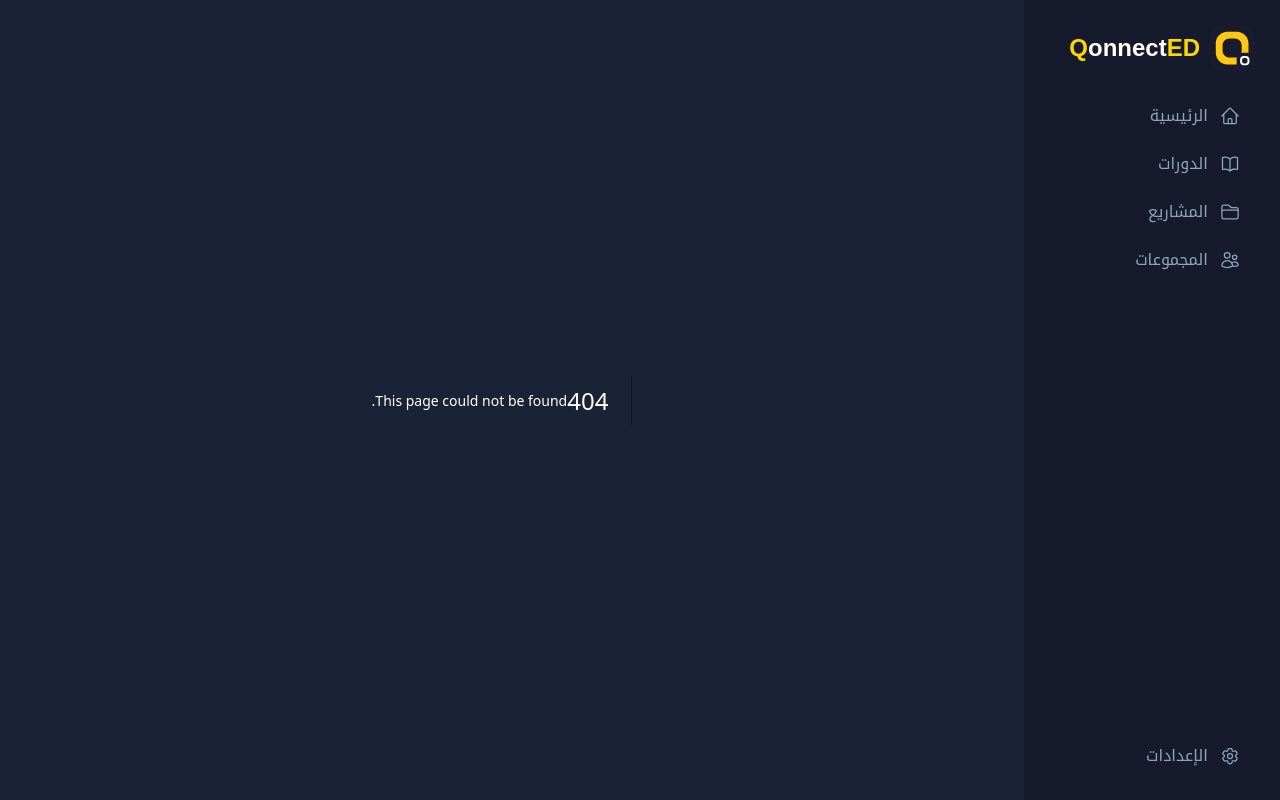
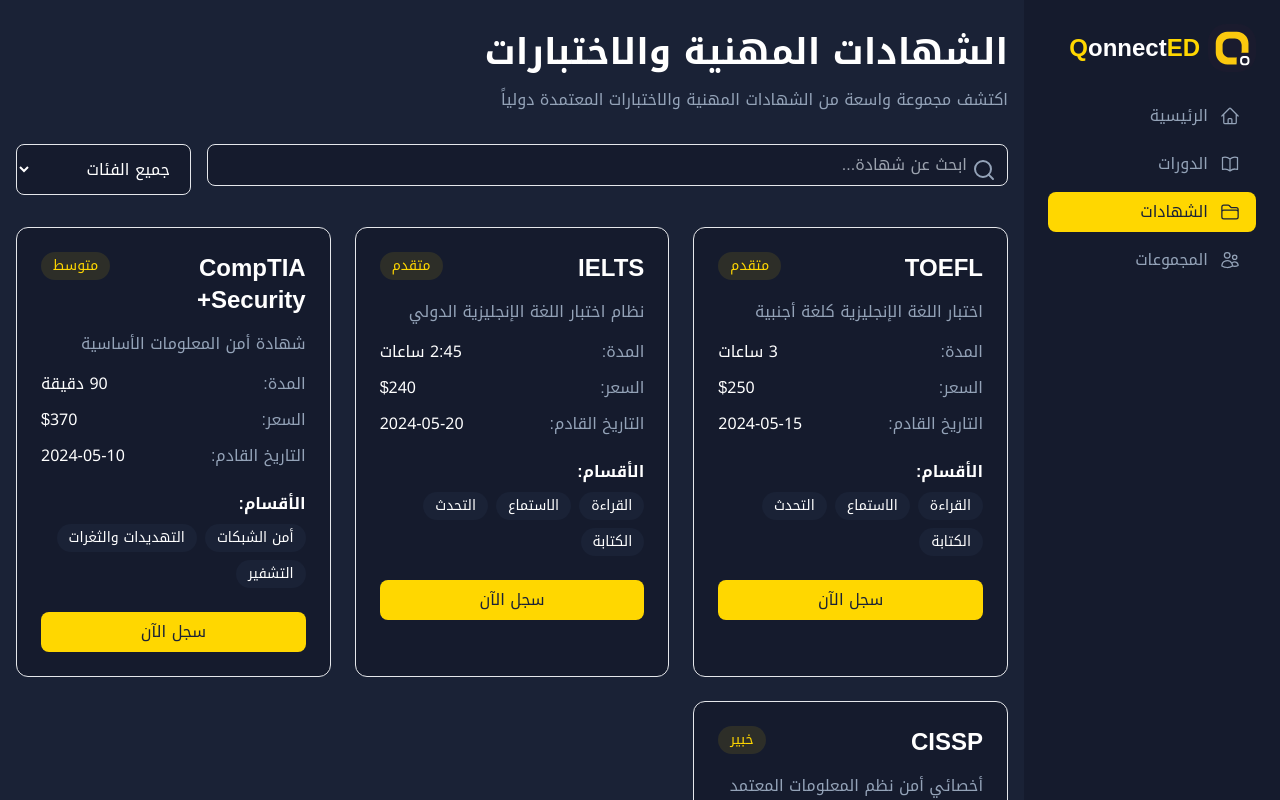
Before and after one commit to enki-somer/Qonnected, a Next.js app: page /certifications in a window 1280 px wide. Before the commit this address had no page. Shown: the top 800 px of the page. Built offline with nearby package versions, Linux system fonts and the light colour scheme.

Commit message:
added certification page and enhanced the hero section

```diff
--- /dev/null
+++ b/app/certifications/layout.tsx
@@ -0,0 +1,13 @@
+export const metadata = {
+  title: "QonnectED",
+  description:
+    "اكتشف واختبر نفسك في مجموعة متنوعة من الشهادات المهنية والاختبارات المعتمدة دولياً",
+};
+
+export default function CertificationsLayout({
+  children,
+}: {
+  children: React.ReactNode;
+}) {
+  return <>{children}</>;
+}
--- /dev/null
+++ b/app/certifications/page.tsx
@@ -0,0 +1,164 @@
+"use client";
+
+import { useState } from "react";
+import { motion } from "framer-motion";
+import { Search } from "lucide-react";
+
+const certificationCategories = [
+  {
+    id: "language",
+    name: "اختبارات اللغة",
+    exams: [
+      {
+        id: "toefl",
+        name: "TOEFL",
+        description: "اختبار اللغة الإنجليزية كلغة أجنبية",
+        level: "متقدم",
+        duration: "3 ساعات",
+        sections: ["القراءة", "الاستماع", "التحدث", "الكتابة"],
+        price: "$250",
+        nextDate: "2024-05-15",
+      },
+      {
+        id: "ielts",
+        name: "IELTS",
+        description: "نظام اختبار اللغة الإنجليزية الدولي",
+        level: "متقدم",
+        duration: "2:45 ساعات",
+        sections: ["القراءة", "الاستماع", "التحدث", "الكتابة"],
+        price: "$240",
+        nextDate: "2024-05-20",
+      },
+    ],
+  },
+  {
+    id: "tech",
+    name: "الشهادات التقنية",
+    exams: [
+      {
+        id: "comptia",
+        name: "CompTIA Security+",
+        description: "شهادة أمن المعلومات الأساسية",
+        level: "متوسط",
+        duration: "90 دقيقة",
+        sections: ["أمن الشبكات", "التهديدات والثغرات", "التشفير"],
+        price: "$370",
+        nextDate: "2024-05-10",
+      },
+      {
+        id: "cissp",
+        name: "CISSP",
+        description: "أخصائي أمن نظم المعلومات المعتمد",
+        level: "خبير",
+        duration: "6 ساعات",
+        sections: ["إدارة المخاطر", "أمن الشبكات", "تطوير البرمجيات الآمنة"],
+        price: "$699",
+        nextDate: "2024-06-01",
+      },
+    ],
+  },
+];
+
+export default function CertificationsPage() {
+  const [searchQuery, setSearchQuery] = useState("");
+  const [selectedCategory, setSelectedCategory] = useState("all");
+
+  const filteredCertifications = certificationCategories.flatMap((category) =>
+    category.exams.filter(
+      (exam) =>
+        (selectedCategory === "all" || category.id === selectedCategory) &&
+        (exam.name.toLowerCase().includes(searchQuery.toLowerCase()) ||
+          exam.description.toLowerCase().includes(searchQuery.toLowerCase()))
+    )
+  );
+
+  return (
+    <div className="container mx-auto px-4 py-8">
+      {/* Header */}
+      <div className="mb-8">
+        <h1 className="text-4xl font-bold mb-4">
+          الشهادات المهنية والاختبارات
+        </h1>
+        <p className="text-text-muted">
+          اكتشف مجموعة واسعة من الشهادات المهنية والاختبارات المعتمدة دولياً
+        </p>
+      </div>
+
+      {/* Search and Filter */}
+      <div className="flex flex-col md:flex-row gap-4 mb-8">
+        <div className="relative flex-1">
+          <Search className="absolute right-3 top-1/2 -translate-y-1/2 text-text-muted" />
+          <input
+            type="text"
+            placeholder="ابحث عن شهادة..."
+            className="w-full pl-4 pr-10 py-2 rounded-lg bg-primary-dark border border-primary-light/10 focus:border-accent focus:ring-1 focus:ring-accent outline-none"
+            value={searchQuery}
+            onChange={(e) => setSearchQuery(e.target.value)}
+          />
+        </div>
+        <select
+          className="px-4 py-2 rounded-lg bg-primary-dark border border-primary-light/10 focus:border-accent focus:ring-1 focus:ring-accent outline-none"
+          value={selectedCategory}
+          onChange={(e) => setSelectedCategory(e.target.value)}
+        >
+          <option value="all">جميع الفئات</option>
+          {certificationCategories.map((category) => (
+            <option key={category.id} value={category.id}>
+              {category.name}
+            </option>
+          ))}
+        </select>
+      </div>
+
+      {/* Certifications Grid */}
+      <div className="grid grid-cols-1 md:grid-cols-2 lg:grid-cols-3 gap-6">
+        {filteredCertifications.map((exam) => (
+          <motion.div
+            key={exam.id}
+            initial={{ opacity: 0, y: 20 }}
+            animate={{ opacity: 1, y: 0 }}
+            className="bg-primary-dark rounded-xl p-6 border border-primary-light/10 hover:border-accent transition-colors"
+          >
+            <div className="flex justify-between items-start mb-4">
+              <h3 className="text-2xl font-bold">{exam.name}</h3>
+              <span className="px-3 py-1 bg-accent/10 text-accent rounded-full text-sm">
+                {exam.level}
+              </span>
+            </div>
+            <p className="text-text-muted mb-4">{exam.description}</p>
+            <div className="space-y-3">
+              <div className="flex justify-between">
+                <span className="text-text-muted">المدة:</span>
+                <span>{exam.duration}</span>
+              </div>
+              <div className="flex justify-between">
+                <span className="text-text-muted">السعر:</span>
+                <span>{exam.price}</span>
+              </div>
+              <div className="flex justify-between">
+                <span className="text-text-muted">التاريخ القادم:</span>
+                <span>{exam.nextDate}</span>
+              </div>
+            </div>
+            <div className="mt-6">
+              <h4 className="font-semibold mb-2">الأقسام:</h4>
+              <div className="flex flex-wrap gap-2">
+                {exam.sections.map((section) => (
+                  <span
+                    key={section}
+                    className="px-3 py-1 bg-primary rounded-full text-sm"
+                  >
+                    {section}
+                  </span>
+                ))}
+              </div>
+            </div>
+            <button className="w-full mt-6 px-4 py-2 bg-accent hover:bg-accent/90 text-primary font-medium rounded-lg transition-colors">
+              سجل الآن
+            </button>
+          </motion.div>
+        ))}
+      </div>
+    </div>
+  );
+}
--- a/app/globals.css
+++ b/app/globals.css
@@ -47,3 +47,19 @@
   scrollbar-width: thin;
   scrollbar-color: #FFD700 #1a2236;
 }
+
+@keyframes gradient {
+  0% {
+    background-position: 0% 50%;
+  }
+  50% {
+    background-position: 100% 50%;
+  }
+  100% {
+    background-position: 0% 50%;
+  }
+}
+
+.animate-gradient {
+  animation: gradient 3s ease infinite;
+}
--- a/components/MainContent.tsx
+++ b/components/MainContent.tsx
@@ -204,37 +204,49 @@ export default function MainContent() {
             <div className="inline-flex items-center gap-2 text-accent mb-6 bg-accent/10 px-3 py-1 rounded-full animate-float">
               <Sparkles className="w-4 h-4 animate-pulse" />
               <span className="text-sm font-medium">
-                منصة التعلم الشاملة باللغة العربية
+                منصة تعليمية متكاملة مع شهادات معتمدة دولياً
               </span>
             </div>
 
             {/* Main Heading */}
             <h1 className="text-3xl sm:text-4xl md:text-5xl lg:text-6xl font-bold mb-4 leading-tight">
               <span className="inline-block animate-slideFromRight">
-                تعلم مهارات المستقبل
+                طور مستقبلك المهني
               </span>
               <span className="text-accent block mt-2 animate-slideFromLeft">
-                بأسلوب تفاعلي وممتع
+                بشهادات معتمدة عالمياً
               </span>
             </h1>
 
             {/* Description */}
             <p className="text-text-muted text-base sm:text-lg md:text-xl max-w-2xl mb-8 animate-fadeIn">
-              منصة تعليمية متكاملة تقدم دورات في البرمجة، التصميم، إدارة
-              الأعمال، اللغات، والتسويق الرقمي مع مشاريع عملية ومجتمع نشط
+              ارتقِ بمسارك المهني مع منصة متكاملة تجمع بين التعليم التفاعلي
+              والشهادات المعتمدة دولياً. من TOEFL و IELTS إلى شهادات الأمن
+              السيبراني والتقنية
             </p>
 
             {/* CTA Buttons */}
             <div className="flex flex-col sm:flex-row gap-4 mb-12">
-              <button className="group w-full sm:w-auto bg-accent hover:bg-accent-hover text-primary px-6 py-3 rounded-lg font-medium flex items-center justify-center gap-2 transition-all duration-300 hover:scale-105 animate-slideUp">
-                <Play className="w-5 h-5 group-hover:animate-pulse" />
-                ابدأ التعلم مجاناً
-                <div className="absolute inset-0 rounded-lg bg-white/20 group-hover:scale-110 transition-transform duration-300 opacity-0 group-hover:opacity-10" />
-              </button>
+              <Link
+                href="/certifications"
+                className="group relative w-full sm:w-auto px-6 py-3 rounded-xl font-medium flex items-center justify-center gap-2 transition-all duration-500 animate-slideUp transform-gpu hover:scale-105 overflow-hidden"
+              >
+                <div className="absolute inset-0 bg-gradient-to-r from-accent via-primary-light to-accent bg-[length:200%_100%] animate-gradient"></div>
+                <div className="relative flex items-center gap-2 text-primary font-semibold">
+                  <Trophy className="w-5 h-5" />
+                  <span>اكتشف الشهادات المهنية</span>
+                </div>
+                {/* 3D Effect Layers */}
+                <div className="absolute inset-0 rounded-xl bg-black/20 transform translate-y-1 scale-[0.98] blur-sm transition-transform duration-500 group-hover:translate-y-2"></div>
+                <div className="absolute inset-0 rounded-xl bg-black/10 transform translate-y-2 scale-[0.96] blur-md transition-transform duration-500 group-hover:translate-y-3"></div>
+                {/* Shine Effect */}
+                <div className="absolute inset-0 opacity-0 group-hover:opacity-20 bg-gradient-to-r from-transparent via-white to-transparent translate-x-[-100%] group-hover:translate-x-[100%] transition-all duration-1000"></div>
+              </Link>
               <Link
                 href="/courses"
                 className="group w-full sm:w-auto bg-primary-dark hover:bg-primary/80 text-text px-6 py-3 rounded-lg font-medium flex items-center justify-center gap-2 transition-all duration-300 hover:scale-105 border border-white/10 animate-slideUp"
               >
+                <BookOpen className="w-5 h-5" />
                 استكشف الدورات
                 <div className="absolute inset-0 rounded-lg bg-accent/20 group-hover:scale-110 transition-transform duration-300 opacity-0 group-hover:opacity-10" />
               </Link>
@@ -280,10 +292,11 @@ export default function MainContent() {
                   <div className="space-y-4">
                     {[
                       {
-                        icon: Users,
-                        title: "مجتمع تعليمي متكامل",
-                        description: "بيئة تفاعلية تجمع المتعلمين والخبراء",
-                        gradient: "from-blue-500/20 to-purple-500/20",
+                        icon: Trophy,
+                        title: "شهادات معتمدة دولياً",
+                        description:
+                          "من TOEFL و IELTS إلى شهادات الأمن السيبراني",
+                        gradient: "from-yellow-500/20 to-orange-500/20",
                         delay: "0",
                       },
                       {
@@ -295,10 +308,10 @@ export default function MainContent() {
                         delay: "150",
                       },
                       {
-                        icon: Trophy,
-                        title: "شهادات معتمدة",
-                        description: "توثيق رسمي لمهاراتك ومستوى إنجازك",
-                        gradient: "from-yellow-500/20 to-orange-500/20",
+                        icon: Users,
+                        title: "مجتمع تعليمي متكامل",
+                        description: "بيئة تفاعلية تجمع المتعلمين والخبراء",
+                        gradient: "from-blue-500/20 to-purple-500/20",
                         delay: "300",
                       },
                     ].map((item, index) => (
--- a/components/Sidebar.tsx
+++ b/components/Sidebar.tsx
@@ -17,7 +17,7 @@ import {
 const navigationItems = [
   { name: "الرئيسية", href: "/", icon: HomeIcon },
   { name: "الدورات", href: "/courses", icon: BookOpenIcon },
-  { name: "المشاريع", href: "/projects", icon: FolderIcon },
+  { name: "الشهادات", href: "/certifications", icon: FolderIcon },
   { name: "المجموعات", href: "/teams", icon: UsersIcon },
 ];
 
@@ -61,6 +61,10 @@ export default function Sidebar() {
         `}
       >
         <div className="flex items-center gap-2">
+          <Link
+            href="/"
+            className="flex items-center gap-2 group transition-transform duration-300 hover:scale-105"
+          >
             <div className="relative w-12 h-12 flex-shrink-0">
               <Image
                 src="/white_back.svg"
@@ -72,14 +76,23 @@ export default function Sidebar() {
               />
             </div>
             <div className="flex items-center flex-row-reverse">
-            <span className="text-2xl font-bold" style={{ color: "#FFD700" }}>
+              <span
+                className="text-2xl font-bold group-hover:text-accent transition-colors"
+                style={{ color: "#FFD700" }}
+              >
                 Q
               </span>
-            <span className="text-2xl font-bold text-white">onnect</span>
-            <span className="text-2xl font-bold" style={{ color: "#FFD700" }}>
+              <span className="text-2xl font-bold text-white group-hover:text-white/90 transition-colors">
+                onnect
+              </span>
+              <span
+                className="text-2xl font-bold group-hover:text-accent transition-colors"
+                style={{ color: "#FFD700" }}
+              >
                 ED
               </span>
             </div>
+          </Link>
         </div>
 
         <nav className="flex-1">
--- a/package.json
+++ b/package.json
@@ -11,12 +11,13 @@
   "dependencies": {
     "@heroicons/react": "^2.1.1",
     "@monaco-editor/react": "^4.7.0",
-    "framer-motion": "^12.9.2",
+    "framer-motion": "^12.9.4",
     "lucide-react": "^0.503.0",
     "next": "14.1.0",
     "next-themes": "^0.4.6",
     "react": "^18.2.0",
     "react-dom": "^18.2.0",
+    "react-intersection-observer": "^9.16.0",
     "react-player": "^2.16.0",
     "react-youtube": "^10.1.0"
   },
```
Also changed, not shown: 1 other file (tests, documents, lock files or other folders). Lines whose indentation alone changed are shown as unchanged.
